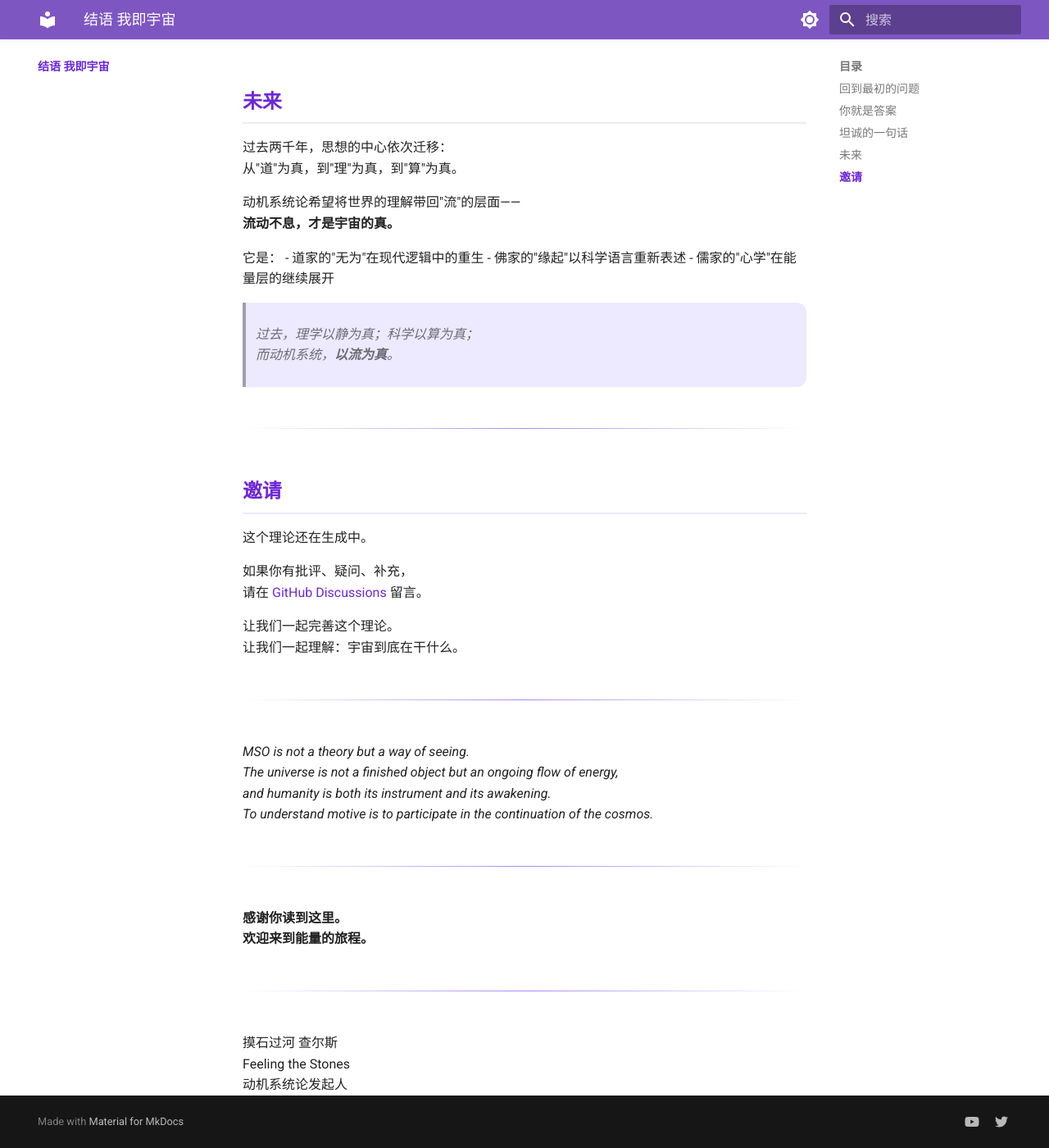
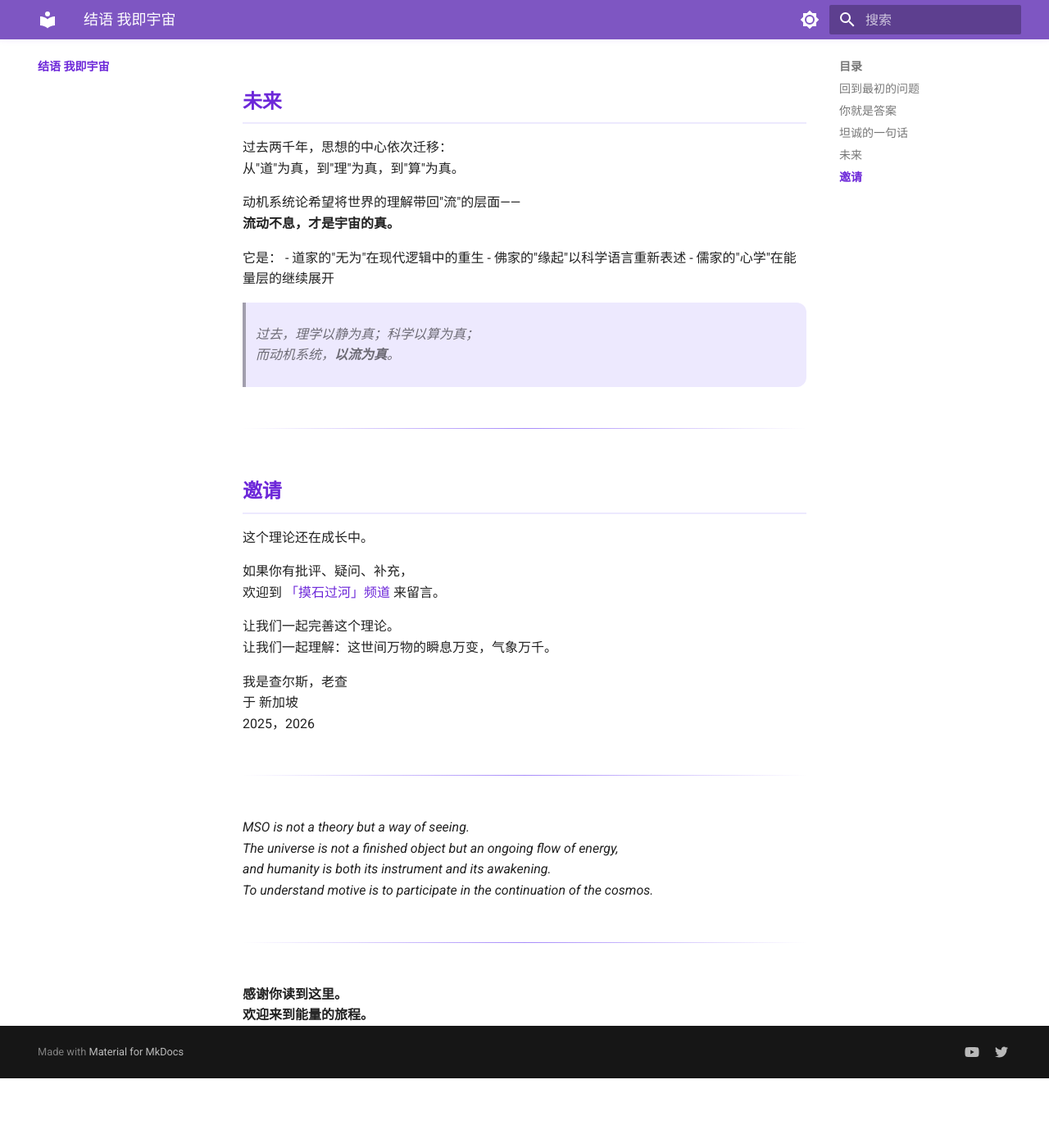
Before and after one commit to feelingthestones/motive-system-ontology, an MkDocs documentation site: the page built from docs/conclusion.md, in a window 1280 px wide and 1400 px high, scrolled down 1697 px. Shown: the whole window at 82% size. Built offline with MkDocs 1.6.1 and Material for MkDocs 9.7.7, drawn with Linux system fonts in a browser that asks for light colours; after the commit the page ends 3012 px from its top, so only the background shows below that.

Commit message:
fix link

```diff
--- a/docs/conclusion.md
+++ b/docs/conclusion.md
@@ -78,13 +78,17 @@ MSO是在**提供一种新的看见方式**。
 
 ## 邀请
 
-这个理论还在生成中。
+这个理论还在成长中。
 
 如果你有批评、疑问、补充，
-请在 [GitHub Discussions](https://github.com/feelingthestones/motive-system-ontology/discussions) 留言。
+欢迎到 [「摸石过河」频道](https://www.youtube.com/@%E6%91%B8%E7%9F%B3%E8%BF%87%E6%B2%B3) 来留言。
 
 让我们一起完善这个理论。
-让我们一起理解：宇宙到底在干什么。
+让我们一起理解：这世间万物的瞬息万变，气象万千。
+
+我是查尔斯，老查
+于 新加坡
+2025，2026
 
 ---
 
@@ -97,9 +101,3 @@ To understand motive is to participate in the continuation of the cosmos.*
 
 **感谢你读到这里。**
 **欢迎来到能量的旅程。**
-
----
-
-摸石过河 查尔斯
-Feeling the Stones
-动机系统论发起人
```
